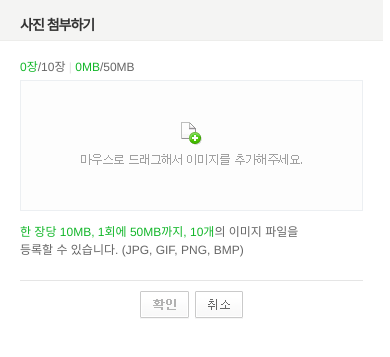
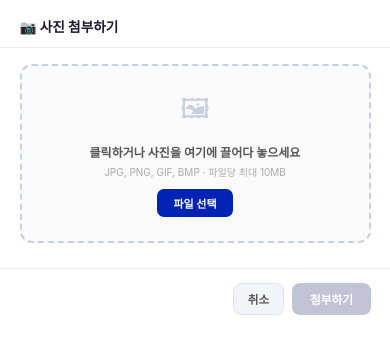
Before and after one commit to kang-mincheol/myrecord, a PHP site: page /editor/sample/photo_uploader/photo_uploader.html in a window 390 px wide. Shown: the top 357 px of the page. Run offline with PHP 8.4, Linux system fonts and the light colour scheme; a stand-in replaces the project's code that opens the database connection.

Commit message:
feat: 자유게시판 에디터 수정

```diff
--- a/community/free_board/edit/index.js
+++ b/community/free_board/edit/index.js
@@ -1,7 +1,6 @@
 const pageInit = async () => {
   const id = getParam("id");
 
-  console.log("id => ", id);
   if (id === "") {
     // 등록
   } else {
--- a/editor/css/smart_editor2_in.css
+++ b/editor/css/smart_editor2_in.css
@@ -4,7 +4,8 @@
 body,.se2_inputarea{margin:0;padding:0;font-family:'돋움',Dotum,Helvetica,Sans-serif;font-size:12px;line-height:1.5}
 /* body,.se2_inputarea,.se2_inputarea th,.se2_inputarea td{margin:0;padding:0;font-family:'돋움',Dotum,Helvetica,Sans-serif;font-size:12px;line-height:1.5;color:#666} */
 .se2_inputarea p,.se2_inputarea br{margin:0;padding:0}
-.se2_inputarea{margin:15px;word-wrap:break-word;*word-wrap:normal;*word-break:break-all}
+.se2_inputarea{margin:15px;word-wrap:break-word;*word-wrap:normal;*word-break:break-all;overflow-x:hidden}
+.se2_inputarea img{display:block !important;max-width:100% !important;width:auto !important;height:auto !important;margin:8px auto !important;border-radius:6px}
 .se2_inputarea td{word-break:break-all}
 .se2_inputarea_890{width:741px;margin:20px 0 10px 64px}
 .se2_inputarea_698{width:548px;margin:20px 0 10px 64px}
--- a/editor/sample/photo_uploader/photo_uploader.html
+++ b/editor/sample/photo_uploader/photo_uploader.html
@@ -1,100 +1,351 @@
-<!DOCTYPE HTML PUBLIC "-//W3C//DTD HTML 4.01 Transitional//EN" "http://www.w3.org/TR/html4/loose.dtd">
+<!DOCTYPE html>
 <html lang="ko">
 <head>
-<meta http-equiv="Content-Type" content="text/html; charset=utf-8">
-<meta http-equiv="Content-Script-Type" content="text/javascript">
-<meta http-equiv="Content-Style-Type" content="text/css">
-<title>사진 첨부하기 :: SmartEditor2</title>
-<style type="text/css">
-/* NHN Web Standard 1Team JJS 120106 */
-/* Common */
-body,p,h1,h2,h3,h4,h5,h6,ul,ol,li,dl,dt,dd,table,th,td,form,fieldset,legend,input,textarea,button,select{margin:0;padding:0}
-body,input,textarea,select,button,table{font-family:'돋움',Dotum,Helvetica,sans-serif;font-size:12px}
-img,fieldset{border:0}
-ul,ol{list-style:none}
-em,address{font-style:normal}
-a{text-decoration:none}
-a:hover,a:active,a:focus{text-decoration:underline}
+<meta charset="UTF-8">
+<meta name="viewport" content="width=device-width, initial-scale=1.0">
+<title>사진 첨부하기</title>
+<style>
+* { margin: 0; padding: 0; box-sizing: border-box; }
+body {
+    font-family: 'Pretendard', -apple-system, BlinkMacSystemFont, sans-serif;
+    background: #fff; color: #1a1a2e; font-size: 13px;
+    width: 100%; min-width: 280px;
+}
 
-/* Contents */
-.blind{visibility:hidden;position:absolute;line-height:0}
-#pop_wrap{width:383px}
-#pop_header{height:26px;padding:14px 0 0 20px;border-bottom:1px solid #ededeb;background:#f4f4f3}
-.pop_container{padding:11px 20px 0}
-#pop_footer{margin:21px 20px 0;padding:10px 0 16px;border-top:1px solid #e5e5e5;text-align:center}
-h1{color:#333;font-size:14px;letter-spacing:-1px}
-.btn_area{word-spacing:2px}
-.pop_container .drag_area{overflow:hidden;overflow-y:auto;position:relative;width:341px;height:129px;margin-top:4px;border:1px solid #eceff2}
-.pop_container .drag_area .bg{display:block;position:absolute;top:0;left:0;width:341px;height:129px;background:#fdfdfd url(./img/bg_drag_image.png) 0 0 no-repeat}
-.pop_container .nobg{background:none}
-.pop_container .bar{color:#e0e0e0}
-.pop_container .lst_type li{overflow:hidden;position:relative;padding:7px 0 6px 8px;border-bottom:1px solid #f4f4f4;vertical-align:top}
-.pop_container :root .lst_type li{padding:6px 0 5px 8px}
-.pop_container .lst_type li span{float:left;color:#222}
-.pop_container .lst_type li em{float:right;margin-top:1px;padding-right:22px;color:#a1a1a1;font-size:11px}
-.pop_container .lst_type li a{position:absolute;top:6px;right:5px}
-.pop_container .dsc{margin-top:6px;color:#666;line-height:18px}
-.pop_container .dsc_v1{margin-top:12px}
-.pop_container .dsc em{color:#13b72a}
-.pop_container2{padding:46px 60px 20px}
-.pop_container2 .dsc{margin-top:6px;color:#666;line-height:18px}
-.pop_container2 .dsc strong{color:#13b72a}
-.upload{margin:0 4px 0 0;_margin:0;padding:6px 0 4px 6px;border:solid 1px #d5d5d5;color:#a1a1a1;font-size:12px;border-right-color:#efefef;border-bottom-color:#efefef;length:300px;}
-:root  .upload{padding:6px 0 2px 6px;}
+/* Header */
+.up_header {
+    padding: 4% 5% 3%;
+    border-bottom: 1px solid #e8eaf0;
+    display: flex; align-items: center; justify-content: space-between;
+}
+.up_header h1 { font-size: clamp(13px, 3.5vw, 15px); font-weight: 700; color: #1a1a2e; }
+
+/* Upload Zone */
+.upload_zone {
+    margin: 4% 5% 0;
+    border: 2px dashed #c8d0e0;
+    border-radius: 12px;
+    padding: 6% 5%;
+    text-align: center;
+    cursor: pointer;
+    transition: all 0.2s;
+    background: #f8fafc;
+}
+.upload_zone:hover, .upload_zone.dragover {
+    border-color: #0123b4;
+    background: #eef1fc;
+}
+.upload_zone .zone_icon {
+    font-size: clamp(24px, 7vw, 32px); color: #c8d0e0; margin-bottom: 8px;
+    transition: color 0.2s;
+}
+.upload_zone:hover .zone_icon, .upload_zone.dragover .zone_icon { color: #0123b4; }
+.upload_zone .zone_text { font-size: clamp(12px, 3vw, 14px); font-weight: 600; color: #555; margin-bottom: 4px; }
+.upload_zone .zone_sub  { font-size: clamp(10px, 2.5vw, 11px); color: #aaa; }
+.upload_zone .zone_btn {
+    display: inline-block; margin-top: 10px;
+    padding: 6px 16px; background: #0123b4; color: #fff;
+    border-radius: 7px; font-size: clamp(11px, 2.5vw, 12px); font-weight: 700;
+}
+
+/* File List */
+.file_list {
+    margin: 3% 5% 0;
+    display: flex; flex-direction: column; gap: 6px;
+    max-height: 35vh; overflow-y: auto;
+}
+.file_item {
+    display: flex; align-items: center; gap: 10px;
+    padding: 8px 10px; background: #f8fafc;
+    border: 1px solid #e8eaf0; border-radius: 8px;
+}
+.file_item .fi_thumb {
+    width: clamp(28px, 8vw, 36px); height: clamp(28px, 8vw, 36px);
+    border-radius: 6px; object-fit: cover; flex-shrink: 0; background: #e8eaf0;
+}
+.file_item .fi_info { flex: 1; min-width: 0; }
+.file_item .fi_name {
+    font-size: clamp(11px, 2.8vw, 12px); font-weight: 600; color: #1a1a2e;
+    white-space: nowrap; overflow: hidden; text-overflow: ellipsis;
+}
+.file_item .fi_size { font-size: clamp(10px, 2.5vw, 11px); color: #aaa; margin-top: 2px; }
+.file_item .fi_status { font-size: clamp(10px, 2.5vw, 11px); font-weight: 700; flex-shrink: 0; }
+.fi_status.ready    { color: #0123b4; }
+.fi_status.uploading{ color: #c47a00; }
+.fi_status.done     { color: #1a8a4a; }
+.fi_status.error    { color: #c0392b; }
+.file_item .fi_del {
+    width: clamp(20px, 5vw, 22px); height: clamp(20px, 5vw, 22px);
+    border: none; background: #fee2e2; border-radius: 5px;
+    cursor: pointer; color: #c0392b; font-size: 11px; flex-shrink: 0;
+    transition: background 0.15s; display: flex; align-items: center; justify-content: center;
+}
+.file_item .fi_del:hover { background: #fca5a5; }
+
+.file_hint {
+    margin: 2% 5% 0;
+    font-size: clamp(10px, 2.5vw, 11px); color: #aaa; line-height: 1.6;
+}
+
+/* Footer */
+.up_footer {
+    padding: 3.5% 5% 4%;
+    display: flex; justify-content: flex-end; gap: 8px;
+    border-top: 1px solid #e8eaf0; margin-top: 3.5%;
+}
+.btn_cancel {
+    height: clamp(32px, 8vw, 36px); padding: 0 4%;
+    border-radius: 8px; border: 1.5px solid #e0e3ef; background: #f1f5f9;
+    color: #555; font-size: clamp(11px, 3vw, 13px); font-weight: 600;
+    cursor: pointer; transition: background 0.15s;
+}
+.btn_cancel:hover { background: #e2e8f0; }
+.btn_confirm {
+    height: clamp(32px, 8vw, 36px); padding: 0 5%;
+    border-radius: 8px; border: none; background: #0123b4;
+    color: #fff; font-size: clamp(11px, 3vw, 13px); font-weight: 700;
+    cursor: pointer; transition: background 0.15s;
+}
+.btn_confirm:hover { background: #0118a0; }
+.btn_confirm:disabled { background: #c0c4d4; cursor: not-allowed; }
 </style>
 </head>
 <body>
-<div id="pop_wrap">
-	<!-- header -->
-    <div id="pop_header">
-        <h1>사진 첨부하기</h1>
-    </div>
-    <!-- //header -->
-    <!-- container -->
 
-    <!-- [D] HTML5인 경우 pop_container 클래스와 하위 HTML 적용
-	    	 그밖의 경우 pop_container2 클래스와 하위 HTML 적용      -->
-	<div id="pop_container2" class="pop_container2">
-    	<!-- content -->
-		<form id="editor_upimage" name="editor_upimage" action="FileUploader.php" method="post" enctype="multipart/form-data" onSubmit="return false;">
-        <div id="pop_content2">
-			<input type="file" class="upload" id="uploadInputBox" name="Filedata">
-            <p class="dsc" id="info"><strong>10MB</strong>이하의 이미지 파일만 등록할 수 있습니다.<br>(JPG, GIF, PNG, BMP)</p>
-        </div>
-		</form>
-        <!-- //content -->
-    </div>
-    <div id="pop_container" class="pop_container" style="display:none;">
-    	<!-- content -->
-        <div id="pop_content">
-	        <p class="dsc"><em id="imageCountTxt">0장</em>/10장 <span class="bar">|</span> <em id="totalSizeTxt">0MB</em>/50MB</p>
-        	<!-- [D] 첨부 이미지 여부에 따른 Class 변화
-            	 첨부 이미지가 있는 경우 : em에 "bg" 클래스 적용 //첨부 이미지가 없는 경우 : em에 "nobg" 클래스 적용   -->
+<div class="up_header">
+    <h1>📷 사진 첨부하기</h1>
+</div>
 
-            <div class="drag_area" id="drag_area">
-				<ul class="lst_type" >
-				</ul>
-            	<em class="blind">마우스로 드래그해서 이미지를 추가해주세요.</em><span id="guide_text" class="bg"></span>
-            </div>
-			<div style="display:none;" id="divImageList"></div>
-            <p class="dsc dsc_v1"><em>한 장당 10MB, 1회에 50MB까지, 10개</em>의 이미지 파일을<br>등록할 수 있습니다. (JPG, GIF, PNG, BMP)</p>
-        </div>
-        <!-- //content -->
-    </div>
+<div class="upload_zone" id="uploadZone" onclick="triggerFileInput()">
+    <div class="zone_icon">🖼</div>
+    <p class="zone_text">클릭하거나 사진을 여기에 끌어다 놓으세요</p>
+    <p class="zone_sub">JPG, PNG, GIF, BMP · 파일당 최대 10MB</p>
+    <span class="zone_btn">파일 선택</span>
+</div>
+<input type="file" id="fileInput" accept="image/jpeg,image/png,image/gif,image/bmp"
+       multiple style="display:none;" onchange="onFileSelect(this.files)">
 
-    <!-- //container -->
-    <!-- footer -->
-    <div id="pop_footer">
-	    <div class="btn_area">
-            <a href="#"><img src="./img/btn_confirm.png" width="49" height="28" alt="확인" id="btn_confirm"></a>
-            <a href="#"><img src="./img/btn_cancel.png" width="48" height="28" alt="취소" id="btn_cancel"></a>
-        </div>
-    </div>
-    <!-- //footer -->
+<div class="file_list" id="fileList"></div>
+<p class="file_hint" id="fileHint"></p>
+
+<div class="up_footer">
+    <button class="btn_cancel" onclick="cancelUpload()">취소</button>
+    <button class="btn_confirm" id="btnConfirm" disabled onclick="startUpload()">첨부하기</button>
 </div>
-<script type="text/javascript" src="jindo.min.js" charset="utf-8"></script>
-<script type="text/javascript" src="jindo.fileuploader.js" charset="utf-8"></script>
-<script type="text/javascript" src="attach_photo.js" charset="utf-8"></script>
+
+<script>
+var MAX_SIZE       = 10 * 1024 * 1024; // 10MB
+var MAX_COUNT      = 10;
+var UPLOAD_URL     = 'file_uploader_html5.php';
+var fileQueue      = []; // { id, file, status, resultUrl, resultName }
+var idCounter      = 0;
+
+/* ── 파일 선택 ── */
+function triggerFileInput() {
+    document.getElementById('fileInput').click();
+}
+
+function onFileSelect(files) {
+    addFiles(files);
+    document.getElementById('fileInput').value = '';
+}
+
+function addFiles(files) {
+    for (var i = 0; i < files.length; i++) {
+        var f = files[i];
+        if (fileQueue.length >= MAX_COUNT) {
+            alert('최대 ' + MAX_COUNT + '장까지만 등록할 수 있습니다.');
+            break;
+        }
+        if (!f.type.match(/^image\/(jpeg|jpg|png|gif|bmp)$/i)) {
+            alert('"' + f.name + '"\nJPG, PNG, GIF, BMP 파일만 등록할 수 있습니다.');
+            continue;
+        }
+        if (f.size > MAX_SIZE) {
+            alert('"' + f.name + '"\n파일 크기가 10MB를 초과합니다.');
+            continue;
+        }
+        fileQueue.push({ id: idCounter++, file: f, status: 'ready', resultUrl: null, resultName: null });
+    }
+    renderList();
+    updateConfirmBtn();
+}
+
+/* ── 렌더링 ── */
+function renderList() {
+    var el   = document.getElementById('fileList');
+    var hint = document.getElementById('fileHint');
+    if (fileQueue.length === 0) {
+        el.innerHTML = '';
+        hint.textContent = '';
+        return;
+    }
+
+    var html = '';
+    fileQueue.forEach(function(item) {
+        var url = item.file ? URL.createObjectURL(item.file) : '';
+        var statusText = { ready: '대기중', uploading: '업로드중...', done: '완료', error: '실패' }[item.status] || '';
+        html += '<div class="file_item" id="fi_' + item.id + '">';
+        html += '  <img class="fi_thumb" src="' + url + '" alt="">';
+        html += '  <div class="fi_info">';
+        html += '    <p class="fi_name">' + escHtml(item.file.name) + '</p>';
+        html += '    <p class="fi_size">' + formatSize(item.file.size) + '</p>';
+        html += '  </div>';
+        html += '  <span class="fi_status ' + item.status + '">' + statusText + '</span>';
+        if (item.status === 'ready' || item.status === 'error') {
+            html += '  <button class="fi_del" onclick="removeFile(' + item.id + ')">✕</button>';
+        }
+        html += '</div>';
+    });
+    el.innerHTML = html;
+    hint.textContent = fileQueue.length + '장 선택됨 (최대 ' + MAX_COUNT + '장)';
+}
+
+function updateConfirmBtn() {
+    var btn  = document.getElementById('btnConfirm');
+    var hasReady = fileQueue.some(function(i) { return i.status === 'ready'; });
+    btn.disabled = !hasReady;
+}
+
+function removeFile(id) {
+    fileQueue = fileQueue.filter(function(i) { return i.id !== id; });
+    renderList();
+    updateConfirmBtn();
+}
+
+/* ── 업로드 ── */
+function startUpload() {
+    var readyItems = fileQueue.filter(function(i) { return i.status === 'ready'; });
+    if (readyItems.length === 0) return;
+
+    document.getElementById('btnConfirm').disabled = true;
+
+    var doneCount  = 0;
+    var totalReady = readyItems.length;
+
+    readyItems.forEach(function(item) {
+        setStatus(item.id, 'uploading');
+
+        var xhr = new XMLHttpRequest();
+        xhr.open('POST', UPLOAD_URL, true);
+        xhr.setRequestHeader('file-name', encodeURIComponent(item.file.name));
+        xhr.setRequestHeader('file-size', item.file.size);
+        xhr.setRequestHeader('file-Type', item.file.type);
+
+        xhr.onload = function() {
+            var res = xhr.responseText;
+            console.log('[uploader] status=' + xhr.status + ' response=' + res.substring(0, 300));
+            if (xhr.status !== 200) {
+                console.error('[uploader] HTTP error', xhr.status);
+                setStatus(item.id, 'error');
+            } else if (res.indexOf('NOTALLOW_') > -1) {
+                setStatus(item.id, 'error');
+            } else {
+                var parsed = parseResponse(res);
+                if (parsed && parsed.sFileURL) {
+                    item.resultUrl  = parsed.sFileURL;
+                    item.resultName = parsed.sFileName || item.file.name;
+                    setStatus(item.id, 'done');
+                } else {
+                    console.error('[uploader] parseResponse failed, raw:', res.substring(0, 300));
+                    setStatus(item.id, 'error');
+                }
+            }
+            doneCount++;
+            if (doneCount === totalReady) {
+                onAllDone();
+            }
+        };
+
+        xhr.onerror = function() {
+            setStatus(item.id, 'error');
+            doneCount++;
+            if (doneCount === totalReady) {
+                onAllDone();
+            }
+        };
+
+        xhr.send(item.file);
+    });
+}
+
+function setStatus(id, status) {
+    var item = fileQueue.find(function(i) { return i.id === id; });
+    if (item) item.status = status;
+    renderList();
+}
+
+function onAllDone() {
+    var results = fileQueue
+        .filter(function(i) { return i.status === 'done'; })
+        .map(function(i) {
+            return { sFileURL: i.resultUrl, sFileName: i.resultName, bNewLine: true };
+        });
+
+    if (results.length > 0) {
+        setPhotoToEditor(results);
+        window.close();
+    } else {
+        alert('업로드에 실패했습니다. 다시 시도해주세요.');
+        updateConfirmBtn();
+    }
+}
+
+/* ── 드래그&드롭 ── */
+var zone = document.getElementById('uploadZone');
+zone.addEventListener('dragover',  function(e) { e.preventDefault(); zone.classList.add('dragover'); });
+zone.addEventListener('dragleave', function(e) { zone.classList.remove('dragover'); });
+zone.addEventListener('drop', function(e) {
+    e.preventDefault();
+    zone.classList.remove('dragover');
+    if (e.dataTransfer && e.dataTransfer.files) {
+        addFiles(e.dataTransfer.files);
+    }
+});
+
+/* ── 취소 ── */
+function cancelUpload() {
+    window.close();
+}
+
+/* ── SmartEditor 콜백 ── */
+function setPhotoToEditor(oFileInfo) {
+    if (!!opener && !!opener.nhn && !!opener.nhn.husky && !!opener.nhn.husky.PopUpManager) {
+        opener.nhn.husky.PopUpManager.setCallback(window, 'SET_PHOTO', [oFileInfo]);
+    }
+}
+
+/* ── Helpers ── */
+function parseResponse(str) {
+    if (!str || str.indexOf('sFileURL') < 0) return null;
+    var result = {};
+    str.split('&').forEach(function(part) {
+        var idx = part.indexOf('=');
+        if (idx > 0) {
+            result[part.substring(0, idx)] = part.substring(idx + 1);
+        }
+    });
+    return result;
+}
+
+function formatSize(bytes) {
+    if (bytes < 1024)       return bytes + 'B';
+    if (bytes < 1024*1024)  return (bytes / 1024).toFixed(0) + 'KB';
+    return (bytes / (1024*1024)).toFixed(1) + 'MB';
+}
+
+function escHtml(str) {
+    return String(str).replace(/&/g,'&amp;').replace(/</g,'&lt;').replace(/>/g,'&gt;').replace(/"/g,'&quot;');
+}
+
+Array.prototype.find = Array.prototype.find || function(fn) {
+    for (var i = 0; i < this.length; i++) if (fn(this[i])) return this[i];
+};
+Array.prototype.some = Array.prototype.some || function(fn) {
+    for (var i = 0; i < this.length; i++) if (fn(this[i])) return true;
+    return false;
+};
+</script>
 
 </body>
 </html>
--- a/log.php
+++ b/log.php
@@ -1,5 +1,6 @@
 <?php
 if (!defined('NO_ALONE')) exit; // 개별 페이지 접근 불가
+if (defined('SKIP_ACCESS_LOG') && SKIP_ACCESS_LOG) return; // 파일 업로드 등 바이너리 요청 제외
 
 $ip_address = getenv('REMOTE_ADDR');
 
```
Also changed, not shown: community/free_board/edit/index.php (+45 -0 lines), editor/SmartEditor2Skin.html (+9 -1 lines), editor/css/smart_editor2.css (+32 -0 lines), editor/sample/photo_uploader/file_uploader_html5.php (+22 -28 lines), editor/smart_editor2_inputarea.html (+13 -0 lines), editor/js/smarteditor2.min.js.
